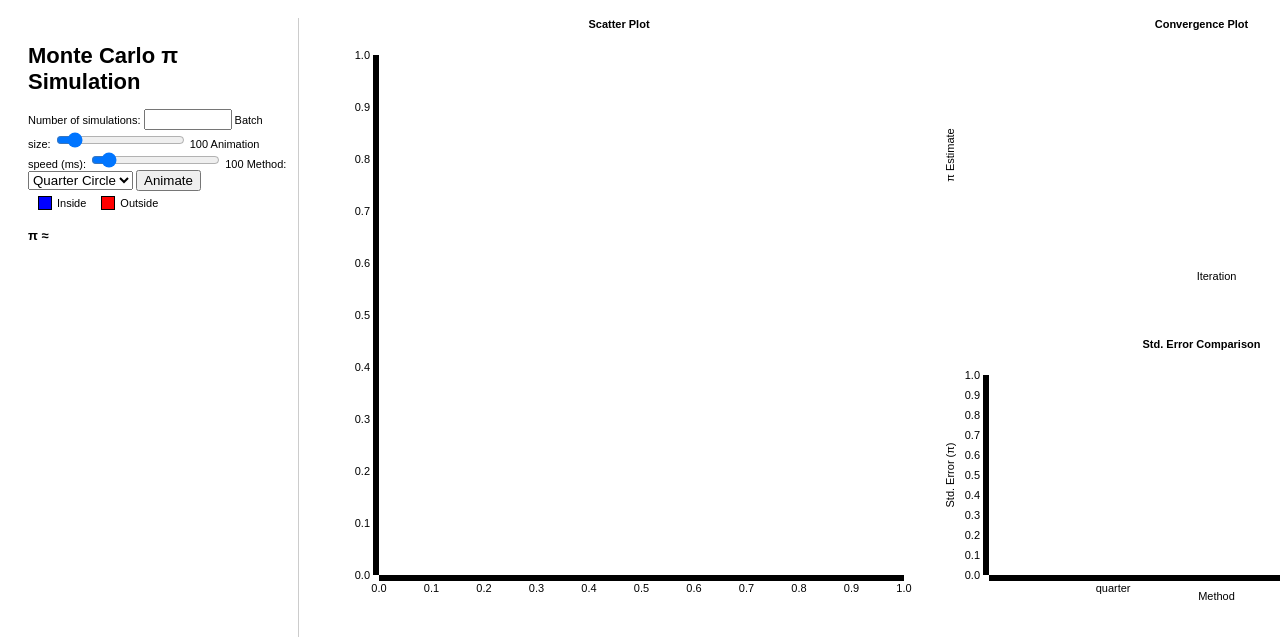
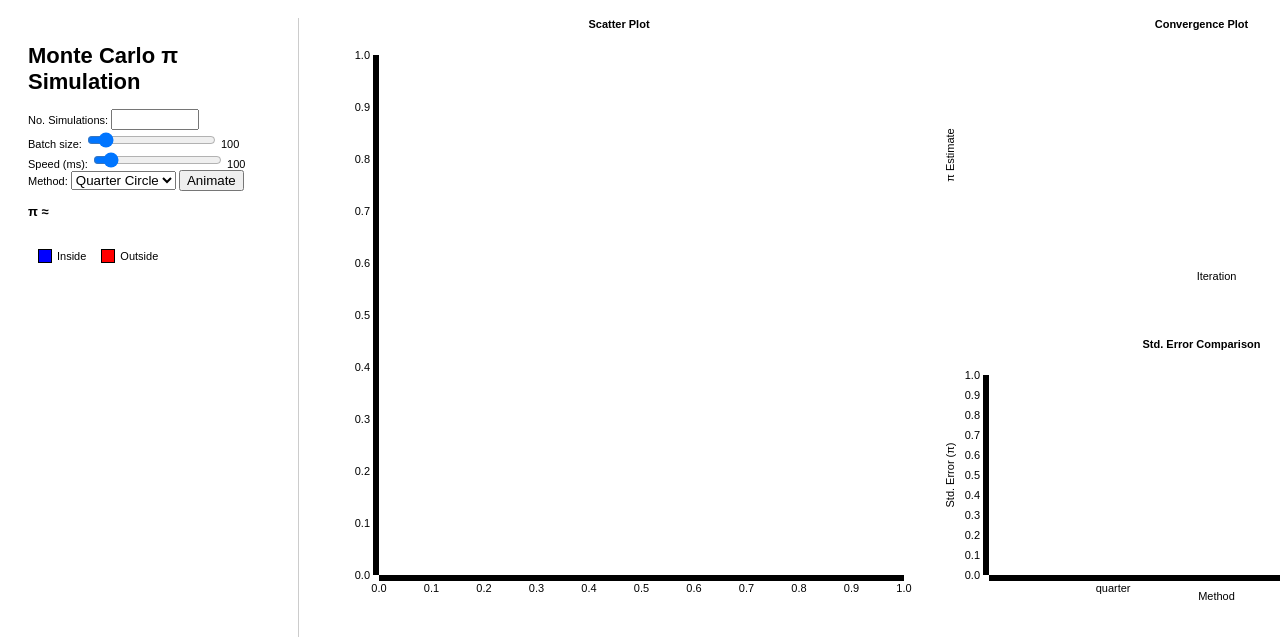
Before and after one commit to RodriguezGoldstein/3.141592, a website: page index.html in a window 1280 px wide. Shown: the top 640 px of the page. Drawn offline with nearby package versions, Linux system fonts and the light colour scheme.

Commit message:
updated layout

```diff
--- a/index.html
+++ b/index.html
@@ -93,18 +93,21 @@ body {
   <div class="layout">
     <div class="sidebar">
       <h1>Monte Carlo π Simulation</h1>
-      <label>Number of simulations:
+      <label>No. Simulations:
         <input type="number" id="nValue" min="0" max="100000" step="100">
         <span id="nValue-value"></span>
       </label>
+      <br>
       <label>Batch size:
         <input type="range" id="batchSize" min="1" max="1000" step="1" value="100">
         <span id="batchSize-value"></span>
       </label>
-      <label>Animation speed (ms):
+      <br>
+      <label>Speed (ms):
         <input type="range" id="speedSlider" min="10" max="1000" step="10" value="100">
         <span id="speedValue"></span>
       </label>
+      <br>
       <label>Method:
         <select id="methodSelect">
           <option value="quarter">Quarter Circle</option>
@@ -112,11 +115,12 @@ body {
         </select>
       </label>
       <button id="animateBtn">Animate</button>
+      <h3>π ≈ <span id="pi"></span></h3>
+      <br>
       <div class="legend">
         <div class="legend-item"><span class="legend-box" style="background: blue"></span>Inside</div>
         <div class="legend-item"><span class="legend-box" style="background: red"></span>Outside</div>
       </div>
-      <h3>π ≈ <span id="pi"></span></h3>
     </div>
     <div class="column">
       <div class="chart-container"><h4>Scatter Plot</h4><div id="scatter"></div></div>
```
